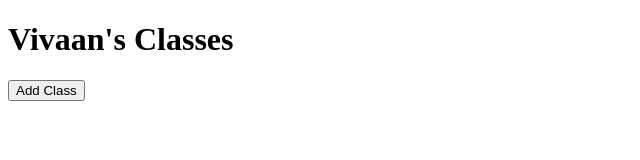
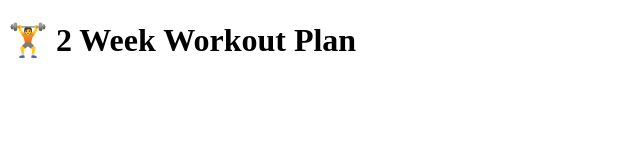
Before and after one commit to hiranyakudva/MyWorkoutPlan.github.io, a plain HTML site: page index.html in a window 1280 px wide. Shown: the whole page, without its empty margins (0-640 px from the left). Drawn offline with Linux system fonts and the light colour scheme.

Commit message:
Update index.html

```diff
--- a/index.html
+++ b/index.html
@@ -1,15 +1,15 @@
 <!DOCTYPE html>
 <html>
 <head>
-  <title>Class Tracker</title>
+  <meta name="viewport" content="width=device-width, initial-scale=1">
+  <title>Workout Plan</title>
+  <link rel="stylesheet" href="style.css">
 </head>
 <body>
-  <h1>Vivaan's Classes</h1>
 
-  <div id="classes"></div>
+<h1>🏋️ 2 Week Workout Plan</h1>
+<div id="days"></div>
 
-  <button onclick="addClass()">Add Class</button>
-
-  <script src="app.js"></script>
+<script src="script.js"></script>
 </body>
 </html>
```
